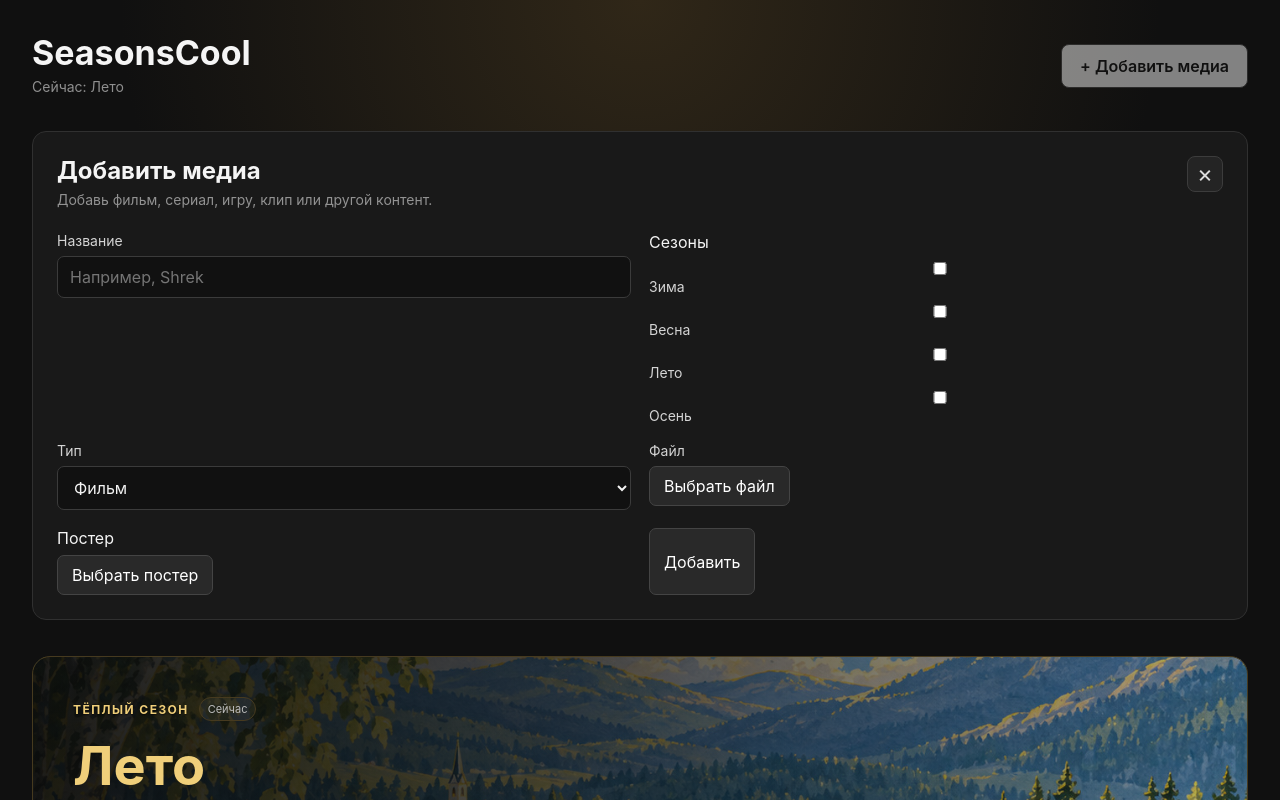
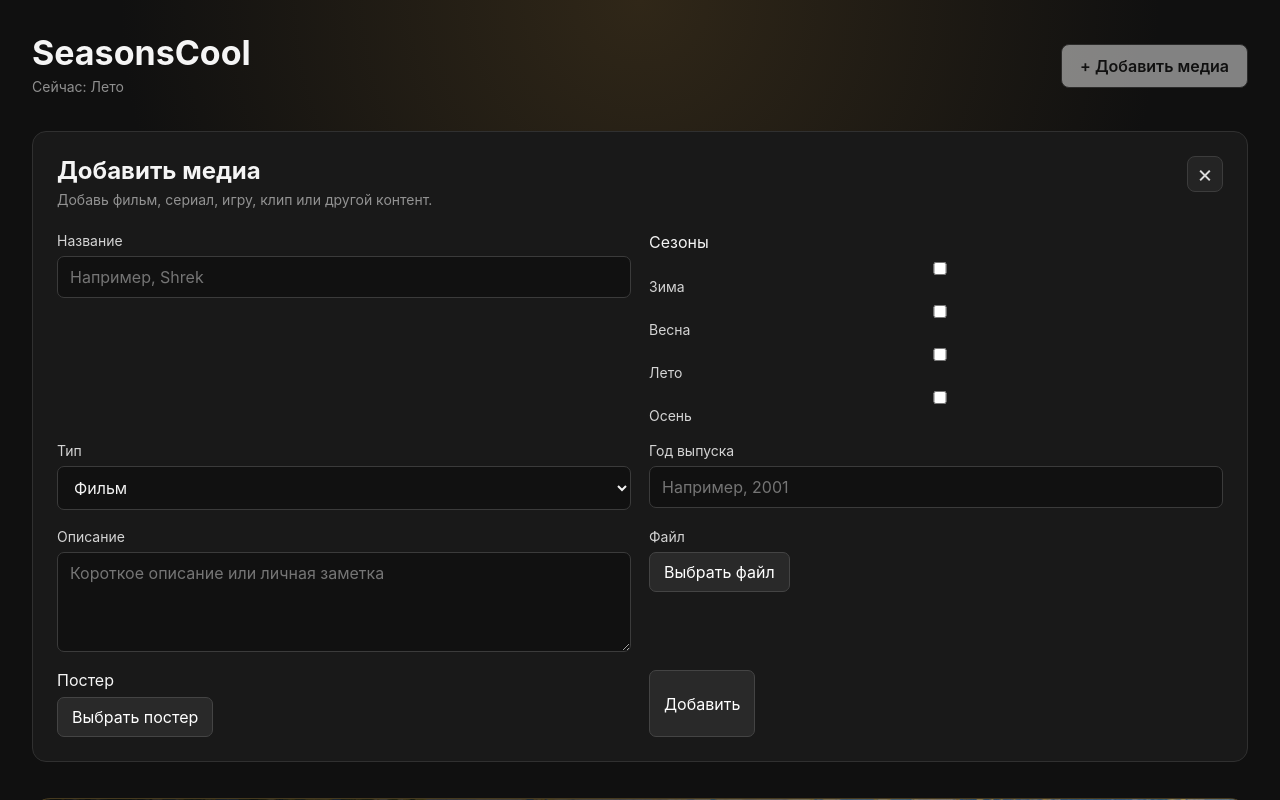
Before and after one commit to Danilchukd/seasonsCool, a React (Vite) app: page / in a window 1280 px wide. Both pictures are taken after a click on the button "+ Добавить медиа". Shown: the top 800 px of the page. Built offline with nearby package versions, Linux system fonts and the light colour scheme.

Commit message:
fix: restore year and description inputs in media form

```diff
--- a/src/components/MediaForm.tsx
+++ b/src/components/MediaForm.tsx
@@ -150,6 +150,31 @@ export default function MediaForm({ onAdd }: MediaFormProps) {
       </div>
 
       <div>
+        <label htmlFor="media-year">Год выпуска</label>
+
+        <input
+          id="media-year"
+          type="number"
+          min="1"
+          step="1"
+          value={year}
+          onChange={(event) => setYear(event.target.value)}
+          placeholder="Например, 2001"
+        />
+      </div>
+
+      <div>
+        <label htmlFor="media-description">Описание</label>
+
+        <textarea
+          id="media-description"
+          value={description}
+          onChange={(event) => setDescription(event.target.value)}
+          placeholder="Короткое описание или личная заметка"
+        />
+      </div>
+
+      <div>
         <label>Файл</label>
 
         <button
```
